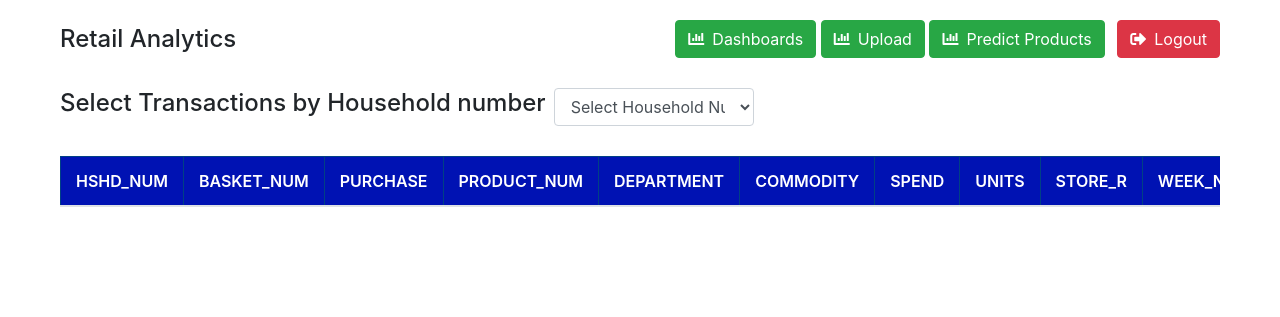
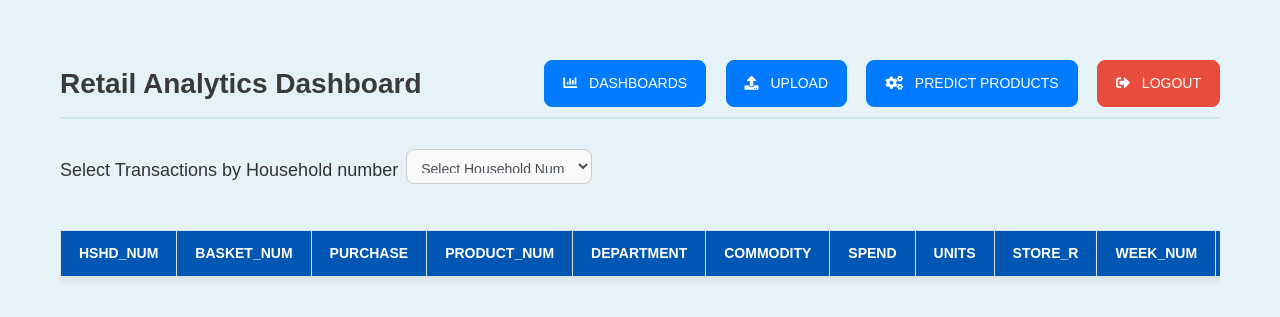
Before and after one commit to sh1var3ddy/retailer_webapp, a Flask app: page /home in a window 1280 px wide. Shown: the top 317 px of the page. Run offline with Flask 3, Linux system fonts and the light colour scheme; data that the repository does not hold is empty.

Commit message:
Added css to home page

```diff
--- a/templates/home.html
+++ b/templates/home.html
@@ -8,9 +8,17 @@
     <link rel="stylesheet" href="https://cdnjs.cloudflare.com/ajax/libs/font-awesome/5.15.4/css/all.min.css">
     <link rel="stylesheet" href="https://cdn.jsdelivr.net/npm/bootstrap@4.5.2/dist/css/bootstrap.min.css">
     <style>
+        /* General styling */
+        body {
+            background-color: #e5f3f9; /* Soft blue background */
+            font-family: 'Arial', sans-serif;
+            margin: 0;
+            padding: 0;
+        }
+
         .container {
             max-width: 1200px;
-            margin: 0 auto;
+            margin: 40px auto;
             padding: 20px;
         }
 
@@ -19,125 +27,161 @@
             justify-content: space-between;
             align-items: center;
             margin-bottom: 30px;
+            border-bottom: 2px solid #d1e7f1; /* Light border for separation */
+            padding-bottom: 10px;
         }
 
         .page-title {
             margin: 0;
-            font-size: 24px;
+            font-size: 28px;
+            font-weight: 700;
+            color: #3a3a3a; /* Darker gray */
         }
 
-        .button-container {
-            margin-left: auto;
+        .button-container a {
+            margin-left: 15px;
+        }
+
+        .button-container .btn {
+            font-size: 14px;
+            font-weight: 500;
+            padding: 12px 18px;
+            border-radius: 8px;
+            text-transform: uppercase;
+        }
+
+        /* Blue Button */
+        .btn-success {
+            background-color: #007bff;
+            border-color: #007bff;
+        }
+
+        .btn-success:hover {
+            background-color: #0056b3;
+            border-color: #004085;
+        }
+
+        /* Red Logout Button */
+        .btn-danger {
+            background-color: #e74c3c;
+            border-color: #e74c3c;
+        }
+
+        .btn-danger:hover {
+            background-color: #c0392b;
+            border-color: #c0392b;
         }
 
         .content-section {
-            text-align: left;
+            margin-top: 20px;
         }
 
         .search-container {
-            text-align: left;
+            display: flex;
+            align-items: center;
             margin-bottom: 30px;
         }
 
-        .select-dropdown {
+        .search-container h4 {
+            margin-right: 15px;
+            font-size: 18px;
+            color: #333;
+        }
+
+        .select-dropdown select.form-control {
             max-width: 300px;
-            margin: 0;
+            padding: 10px;
+            font-size: 14px;
+            border-radius: 8px;
+            border: 1px solid #ccc;
+            background-color: #f9f9f9;
         }
 
         .table-container {
             overflow-x: auto;
-            text-align: left;
+            margin-top: 30px;
         }
 
         .table {
             width: 100%;
-            margin: 0;
+            border-collapse: collapse;
+            background-color: #ffffff;
+            box-shadow: 0 0 10px rgba(0, 0, 0, 0.1);
         }
 
-        select.form-control {
-            width: 200px;
-            margin: 0;
+        .table th, .table td {
+            padding: 12px 18px;
+            text-align: left;
+            font-size: 14px;
+            color: #333;
+            border: 1px solid #dee2e6;
         }
 
         .table th {
-    background-color: #0012b3;  /* Darker blue for headers */
+            background-color: #0056b3; /* Dark blue for headers */
             color: white;
-    font-weight: 600;
-    vertical-align: middle;
-    padding: 12px 15px;
-    border: 1px solid #004085;
+            font-weight: bold;
         }
 
-.table td {
-    padding: 10px 15px;
-    vertical-align: middle;
-    border: 1px solid #dee2e6;
-    font-size: 14px;
-}
-
-/* Alternate row colors */
         .table tbody tr:nth-child(odd) {
-    background-color: #f8f9fa;
+            background-color: #f9f9f9; /* Light gray for odd rows */
         }
 
         .table tbody tr:nth-child(even) {
-    background-color: #ffffff;
+            background-color: #ffffff; /* White for even rows */
         }
 
-/* Hover effect */
         .table tbody tr:hover {
-    background-color: #e9ecef;
-    transition: background-color 0.2s ease;
+            background-color: #f1f1f1; /* Slight hover effect */
         }
 
-/* Specific column styling */
-.table td:nth-child(7) {  /* SPEND column */
+        /* Styling for the SPEND and UNITS columns */
+        .table td:nth-child(7) {
             font-weight: 600;
-    color: #28a745;  /* Green for spend amounts */
+            color: #2ecc71; /* Green for SPEND */
         }
 
-.table td:nth-child(8) {  /* UNITS column */
+        .table td:nth-child(8) {
             font-weight: 600;
-    color: #0056b3;  /* Blue for units */
+            color: #3498db; /* Blue for UNITS */
         }
 
-/* Department and Commodity columns */
-.table td:nth-child(5),
-.table td:nth-child(6) {
+        /* Specific column styling for other columns */
+        .table td:nth-child(5), .table td:nth-child(6) {
             font-weight: 500;
-    color: #495057;
+            color: #555;
         }
 
-/* Date column */
-.table td:nth-child(3) {  /* PURCHASE column */
-    color: #6c757d;
+        .table td:nth-child(3) {
+            color: #9e9e9e; /* Purchase column with a neutral color */
         }
+
     </style>
 </head>
 <body>
 
 <div class="container">
     <div class="header-section">
-        <h2 class="page-title">Retail Analytics</h2>
+        <h2 class="page-title">Retail Analytics Dashboard</h2>
         <div class="button-container">
             <a href="{{ url_for('demographicsandengagement') }}" class="btn btn-success">
-                <i class="fas fa-chart-bar mr-2"></i>Dashboards
+                <i class="fas fa-chart-bar mr-2"></i> Dashboards
             </a>
             <a href="{{ url_for('uploaddatasets') }}" class="btn btn-success">
-                <i class="fas fa-chart-bar mr-2"></i>Upload
+                <i class="fas fa-upload mr-2"></i> Upload
             </a>
-            <a href="{{ url_for('predictproducts') }}" class="btn btn-success mr-2">
-                <i class="fas fa-chart-bar mr-2"></i>Predict Products
+            <a href="{{ url_for('predictproducts') }}" class="btn btn-success">
+                <i class="fas fa-cogs mr-2"></i> Predict Products
             </a>
             <a href="{{ url_for('logout') }}" class="btn btn-danger">
-                <i class="fas fa-sign-out-alt mr-2"></i>Logout
+                <i class="fas fa-sign-out-alt mr-2"></i> Logout
             </a>
         </div>
     </div>
 
     <div class="content-section">
         <!-- HSHD_NUM Dropdown -->
-        <div class="search-container d-flex align-items-center">
+        <div class="search-container">
             <h4 class="mr-2">Select Transactions by Household number</h4>
             <form id="searchForm">
                 <div class="form-group select-dropdown">
@@ -181,6 +225,7 @@
                     <!-- Data rows will be populated dynamically -->
                 </tbody>
             </table>
+        </div>
     </div>
 </div>
 
```
Lines whose indentation alone changed are shown as unchanged.
